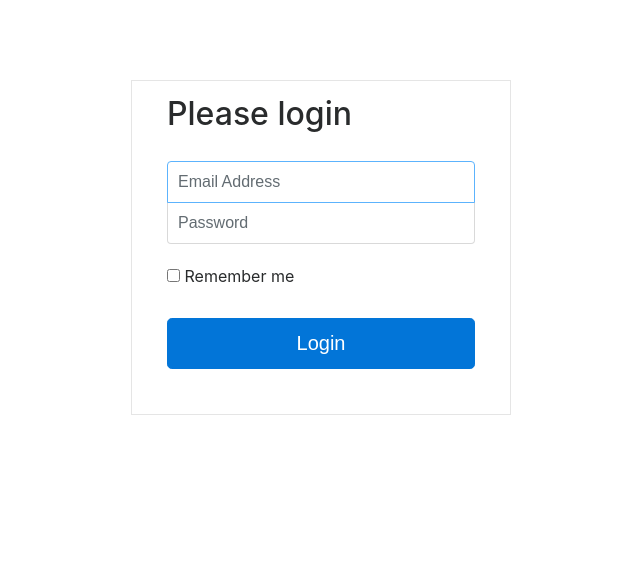
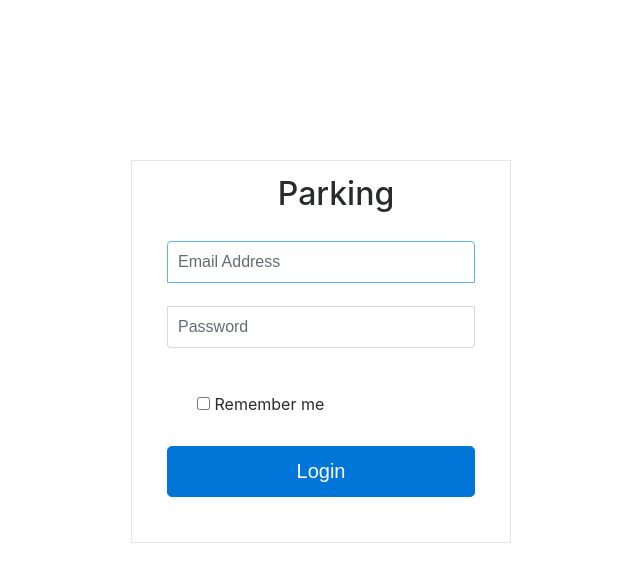
Before and after one commit to Heisenberg404/parkingGuard, an Angular app: page / in a window 1280 px wide. Shown: the top 582 px of the page, without its empty margins (319-959 px from the left). Built offline with nearby package versions, Linux system fonts and the light colour scheme; some icons are missing.

Commit message:
Vista de logueo
centrado del form

```diff
--- a/src/app/components/login/login.component.css
+++ b/src/app/components/login/login.component.css
@@ -7,6 +7,13 @@ body {
 .wrapper {
     margin-top: 80px;
   margin-bottom: 80px;
+  padding-top: 80px;
+
+}
+
+.form-signin-heading{
+
+    text-align: center;;
 }
 
 .form-signin {
@@ -19,6 +26,7 @@ body {
   .form-signin-heading,
     .checkbox {
       margin-bottom: 30px;
+      margin-left: 30px;
     }
 
     .checkbox {
--- a/src/app/components/login/login.component.html
+++ b/src/app/components/login/login.component.html
@@ -1,8 +1,10 @@
  <div class="wrapper">
     <form class="form-signin">
-      <h2 class="form-signin-heading">Please login</h2>
+      <h2 class="form-signin-heading">Parking</h2>
       <input type="text" class="form-control" name="username" placeholder="Email Address" required="" autofocus="" />
+      <br>
       <input type="password" class="form-control" name="password" placeholder="Password" required=""/>
+      <br>
       <label class="checkbox">
         <input type="checkbox" value="remember-me" id="rememberMe" name="rememberMe"> Remember me
       </label>
```
